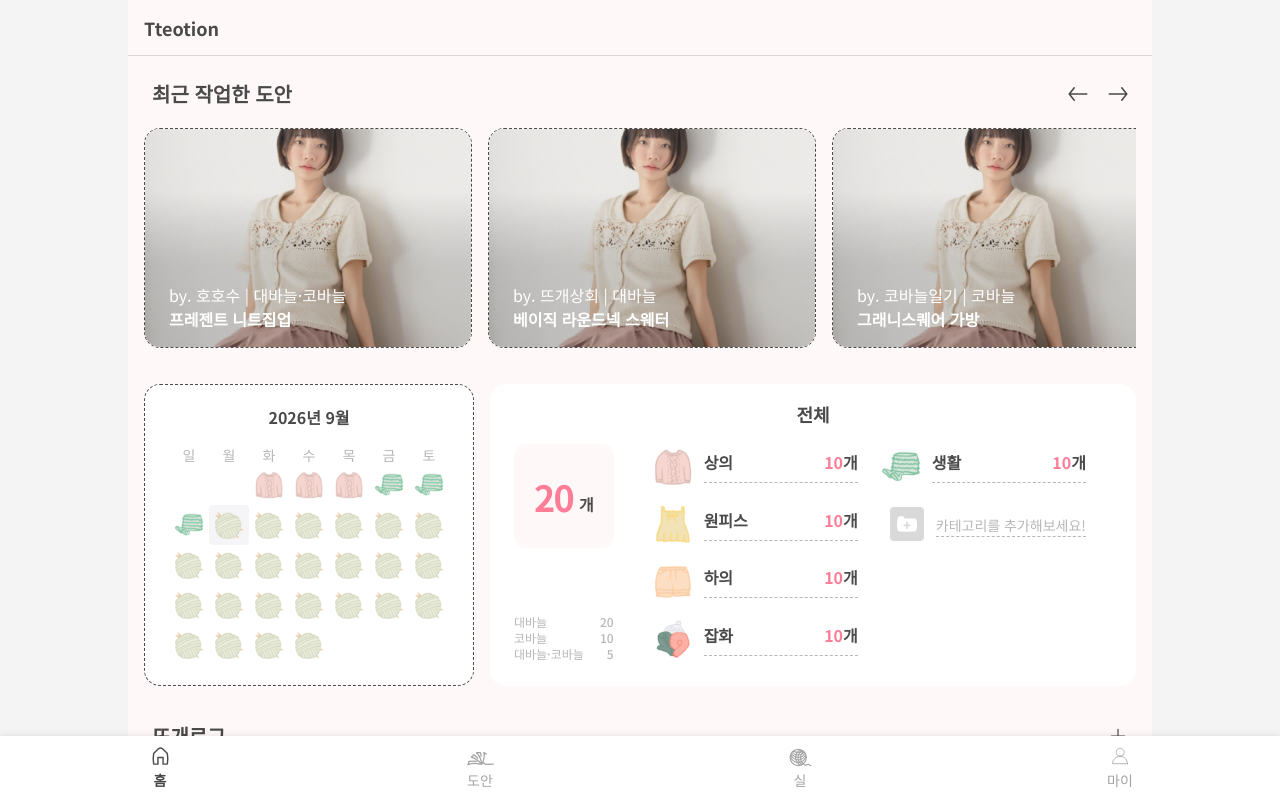
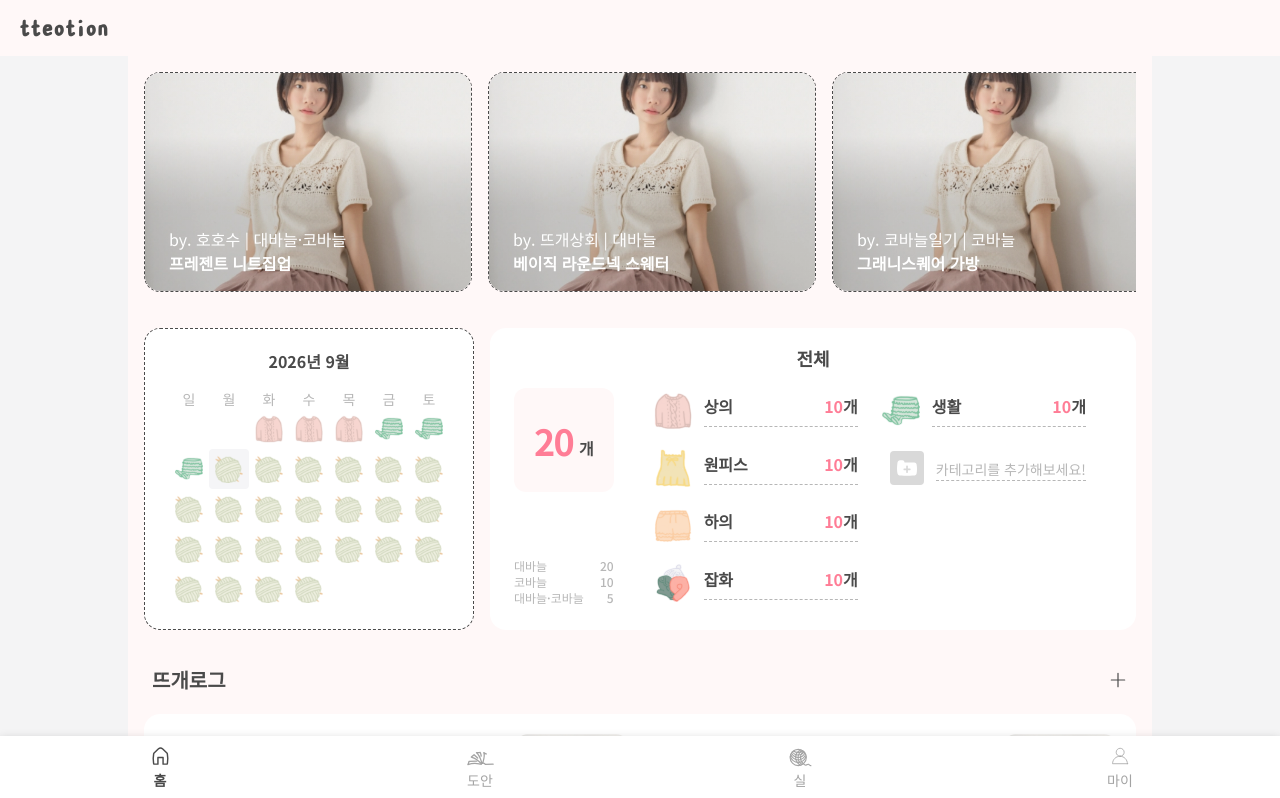
Before and after one commit to hollyjelly/tteotion, a Next.js app in the folder apps/web/: page / in a window 1280 px wide. Shown: the top 798 px of the page. Built offline with nearby package versions, Linux system fonts and the light colour scheme.

Commit message:
KAN-11 design: 헤더 로고 폰트 적용 및 fixed 레이아웃 적용

```diff
--- a/apps/web/src/components/header.tsx
+++ b/apps/web/src/components/header.tsx
@@ -1,7 +1,10 @@
+import { logoFont } from "@/fonts/logo";
+
 export function Header() {
   return (
-    <header className="flex h-14 shrink-0 items-center border-b border-muted px-4">
-      <span className="text-lg font-bold">Tteotion</span>
+    <header className="fixed top-0 left-0 z-10 flex h-14 w-full shrink-0 items-center bg-background px-5">
+      <h1 className={`${logoFont.className} cursor-pointer text-2xl tracking-wider`}>tteotion</h1>
+        <div></div>
     </header>
   );
 }
--- /dev/null
+++ b/apps/web/src/fonts/logo.ts
@@ -0,0 +1,6 @@
+import localFont from "next/font/local";
+
+export const logoFont = localFont({
+  src: "./griun-cherry1spoon.ttf",
+  display: "swap",
+});
```
Also changed, not shown: apps/web/src/fonts/griun-cherry1spoon.ttf (added).
